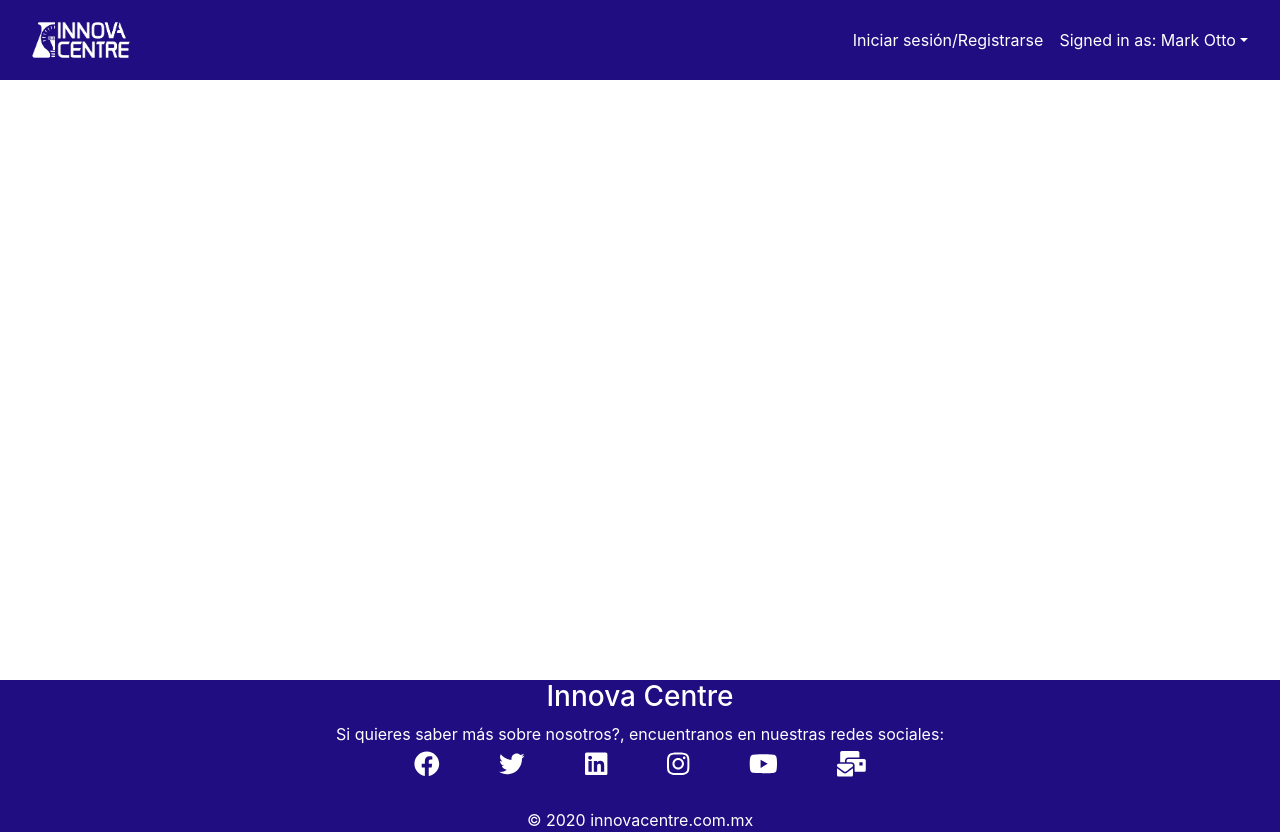
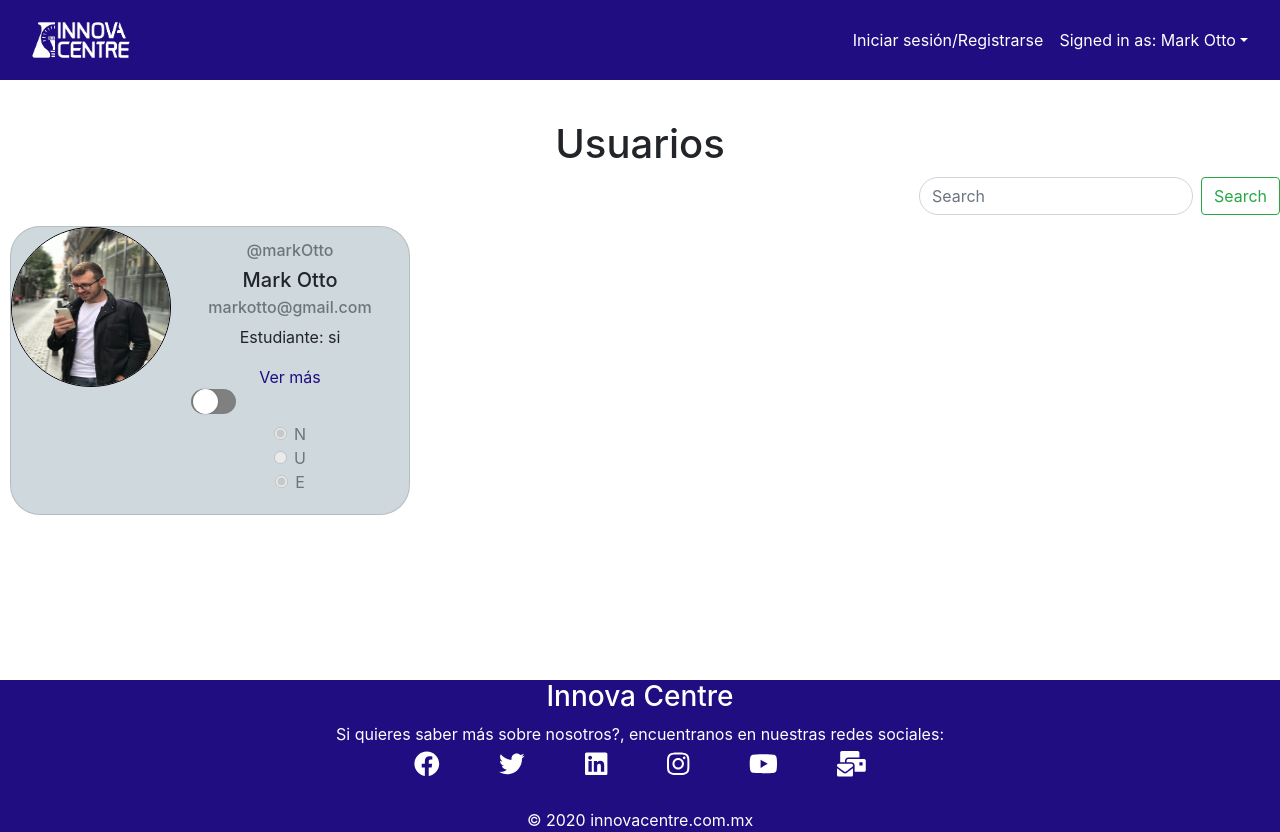
Before and after one commit to pamelagrhz/InnovaCentre, a React (Create React App) app: page /users-list in a window 1280 px wide. Built offline with nearby package versions, Linux system fonts and the light colour scheme.

Commit message:
View from admin to users created

```diff
--- a/public/index.html
+++ b/public/index.html
@@ -40,6 +40,7 @@
       To begin the development, run `npm start` or `yarn start`.
       To create a production bundle, use `npm run build` or `yarn build`.
     -->
+
 </body>
 
 </html>
--- a/src/App.js
+++ b/src/App.js
@@ -8,6 +8,7 @@ import Footer from './components/Footer';
 import Event from './components/Events/Event'
 import EventAdd from './components/Events/EventAdd'
 import Home from './components/Home';
+import UsersList from './components/Admin/UsersList';
 import './App.css';
 
 function App() {
@@ -19,6 +20,9 @@ function App() {
           <Switch>
             <Route path="/home">
               <Home />
+            </Route>
+            <Route path="/users-list">
+              <UsersList />
             </Route>
             <Route path="/signin">
               <SignIn />
--- /dev/null
+++ b/src/components/Admin/UsersList.jsx
@@ -0,0 +1,195 @@
+import React, { useState } from 'react';
+import { Modal, Card, Row, Col, Image, Badge, Button, Nav, Form, FormControl, NavDropdown } from 'react-bootstrap';
+import Profile from '../../Assets/img/profile.jpeg'
+import Switch from '../Styles/Switch'
+
+export default function UsersList() {
+  var toggler = document.querySelector('.toggle-switch');
+  // toggler.onclick = function () {
+  //   toggler.classList.toggle('active');
+  // }
+  const [show, setShow] = useState(false);
+  const handleClose = () => setShow(false);
+  const handleShow = () => setShow(true);
+
+  const user = {
+    name: "Mark",
+    lname: "Otto",
+    uname: "markOtto",
+    mail: "markotto@gmail.com",
+    bt: "5/9/99",
+    gendre: "M",
+    study: {
+      studing: "si",
+      level: "superior",
+      school: "ESIME"
+    }
+  }
+  return (
+    <div>
+      <h1>Usuarios</h1>
+      {/* Nav */}
+      <>
+        <Nav className="justify-content-end" activeKey="/home">
+          <NavDropdown title="Filtrar por..." id="basic-nav-dropdown">
+            <NavDropdown.Item href="#action/3.1">Estudiantes</NavDropdown.Item>
+            <NavDropdown.Item href="#action/3.2">Gestor de servicios</NavDropdown.Item>
+            <NavDropdown.Item href="#action/3.3">Gestor de usuarios</NavDropdown.Item>
+            <NavDropdown.Item href="#action/3.4">Gestor de noticias</NavDropdown.Item>
+            <NavDropdown.Item href="#action/3.4">Gestor de eventos</NavDropdown.Item>
+            <NavDropdown.Item href="#action/3.4">Organizadores</NavDropdown.Item>
+          </NavDropdown>
+          <Form inline>
+            <FormControl type="text" placeholder="Search" className="mr-sm-2" />
+            <Button variant="outline-success">Search</Button>
+          </Form>
+        </Nav>
+      </>
+      {/* Usuarios */}
+      <Card className="leftcard mini-card user-list">
+        <Card.Img variant="top" src={Profile} className="imgRedonda center" />
+        <Card.Body>
+          <Card.Subtitle className="mb-2 text-muted">@{user.uname}</Card.Subtitle>
+          <Card.Title>{user.name} {user.lname}</Card.Title>
+          <Card.Subtitle className="mb-2 text-muted">{user.mail}</Card.Subtitle>
+          <Card.Text >
+            <p>Estudiante: {user.study.studing}</p>
+          </Card.Text>
+          <Card.Link className="linkButton" href="#" onClick={handleShow}>Ver más</Card.Link>
+          <Switch />
+          <Form>
+            {['checkbox'].map((type) => (
+              <div className="">
+                <Form.Check
+                  disabled checked
+                  type="radio"
+                  id=""
+                  label="N"
+                />
+
+                <Form.Check
+                  disabled
+                  type="radio"
+                  label="U"
+                  id=""
+                />
+                <Form.Check
+                  disabled checked
+                  type="radio"
+                  id=""
+                  label="E"
+                />
+              </div>
+            ))}
+          </Form>
+        </Card.Body>
+      </Card>
+
+
+      {/* Modelo a mostrar */}
+      <Modal show={show} onHide={handleClose}>
+        <Modal.Header closeButton>
+          <Modal.Title>nombre evento</Modal.Title>
+        </Modal.Header>
+        <Modal.Body>
+          <Form>
+            {/* Nombre */}
+            <Form.Group as={Row} controlId="formPlaintextName">
+              <Form.Label column sm="2">
+                Nombre
+              </Form.Label>
+              <Col sm="10">
+                <Form.Control plaintext readOnly defaultValue={user.name + " " + user.lname} />
+              </Col>
+            </Form.Group>
+            {/* User */}
+            <Form.Group as={Row} controlId="formPlaintextUser">
+              <Form.Label column sm="2">
+                Usuario
+              </Form.Label>
+              <Col sm="10">
+                <Form.Control plaintext readOnly defaultValue={"@" + user.uname} />
+              </Col>
+            </Form.Group>
+            {/* Birthday */}
+            <Form.Group as={Row} controlId={"formPlaintextBirthday"}>
+              <Form.Label column sm="2">
+                F.Nac.
+              </Form.Label>
+              <Col sm="10">
+                <Form.Control plaintext readOnly defaultValue={user.bt} />
+              </Col>
+            </Form.Group>
+            {/* Email */}
+            <Form.Group as={Row} controlId="formPlaintextEmail">
+              <Form.Label column sm="2">
+                Email
+              </Form.Label>
+              <Col sm="10">
+                <Form.Control plaintext readOnly defaultValue={user.mail} />
+              </Col>
+            </Form.Group>
+            {/* Genero */}
+            <Form.Group as={Row} controlId="formPlaintextGendre">
+              <Form.Label column sm="2">
+                Genero
+              </Form.Label>
+              <Col sm="10">
+                <Form.Control plaintext readOnly defaultValue={user.gendre} />
+              </Col>
+            </Form.Group>
+            {/* Servicios */}
+            <Form.Group as={Row} controlId="formServ">
+              <Form.Label column sm="5">
+                Gest Servicios
+              </Form.Label>
+              <Col sm="7">
+                <Form.Control plaintext readOnly defaultValue={Switch} />
+              </Col>
+            </Form.Group>
+            {/* Noticias */}
+            <Form.Group as={Row} controlId="formServ">
+              <Form.Label column sm="5">
+                Gest Noticias
+              </Form.Label>
+              <Col sm="7">
+                <Form.Control plaintext readOnly defaultValue={Switch} />
+              </Col>
+            </Form.Group>
+            {/* Eventps */}
+            <Form.Group as={Row} controlId="formServ">
+              <Form.Label column sm="5">
+                Gest Eventos
+              </Form.Label>
+              <Col sm="7">
+                <Form.Control plaintext readOnly defaultValue={Switch} />
+              </Col>
+            </Form.Group>
+            <a href="">Resetear passwd</a>
+          </Form>
+        </Modal.Body>
+        <Modal.Footer>
+          <Button variant="secondary" onClick={handleClose}>Editar</Button>
+          <Button variant="primary" onClick={handleClose}>
+            Ok
+          </Button>
+        </Modal.Footer>
+      </Modal>
+
+
+
+
+      <script src="http://ajax.googleapis.com/ajax/libs/jquery/1.7.1/jquery.min.js" type="text/javascript"></script>
+
+
+
+      {/* <script type="text/javascript" src="jquery.min.js">
+        $(document).readyState(function() {
+          $(".ui-button .ui-click").click(function () {
+            $(".ui-button").toogleClass("on");
+          })
+        })
+    </script> */}
+    </div>
+  )
+}
--- /dev/null
+++ b/src/components/Styles/Switch.jsx
@@ -0,0 +1,21 @@
+import React from 'react';
+
+const Switch = () => {
+  return (
+    <>
+      <input
+        className="react-switch-checkbox"
+        id={`react-switch-new`}
+        type="checkbox"
+      />
+      <label
+        className="react-switch-label"
+        htmlFor={`react-switch-new`}
+      >
+        <span className={`react-switch-button`} />
+      </label>
+    </>
+  );
+};
+
+export default Switch;
--- a/src/index.css
+++ b/src/index.css
@@ -187,6 +187,11 @@ a {
     margin: 10px;
 }
 
+.user-list {
+    flex-direction: row;
+    width: 50vh!important;
+}
+
 .miniEventos {
     display: flex;
     flex-direction: row;
@@ -257,7 +262,7 @@ a {
 .imgRedonda {
     width: 20vh;
     height: 20vh;
-    border-radius: 150px;
+    border-radius: 150px!important;
     border: 1px solid black;
 }
 
@@ -292,7 +297,7 @@ a {
 }
 
 .divided-color {
-    background: -webkit-linear-gradient(110deg, #9fa8da 60%, #c5cae9 60%);
+    background: -webkit-linear-gradient(110deg, #9fa8da 60%, #9fa8da 60%);
 }
 
 .bg-purple {
@@ -302,3 +307,44 @@ a {
     background: -moz-linear-gradient(110deg, #a60af3 40%, rgba(0, 0, 0, 0) 30%), -moz-radial-gradient(farthest-corner at 0% 0%, #7a00cc 70%, #c03fff 70%);
     background: linear-gradient(110deg, #a60af3 40%, rgba(0, 0, 0, 0) 30%), radial-gradient(farthest-corner at 0% 0%, #7a00cc 70%, #c03fff 70%);
 }
+
+.react-switch-checkbox {
+    height: 0;
+    width: 0;
+    visibility: hidden;
+}
+
+.react-switch-label {
+    display: flex;
+    align-items: center;
+    justify-content: space-between;
+    cursor: pointer;
+    width: 45px;
+    height: 25px;
+    background: grey;
+    border-radius: 100px;
+    position: relative;
+    transition: background-color .2s;
+}
+
+.react-switch-label .react-switch-button {
+    content: '';
+    position: absolute;
+    top: 0px;
+    left: 2px;
+    width: 25px;
+    height: 25px;
+    border-radius: 45px;
+    transition: 0.2s;
+    background: #fff;
+    box-shadow: 0 0 2px 0 rgba(10, 10, 10, 0.29);
+}
+
+.react-switch-checkbox:checked+.react-switch-label .react-switch-button {
+    left: calc(100% - 2px);
+    transform: translateX(-100%);
+}
+
+.react-switch-label:active .react-switch-button {
+    width: 60px;
+}
```
